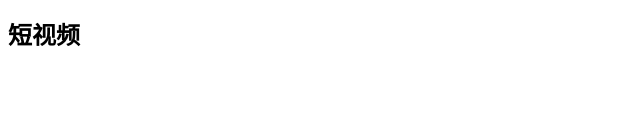
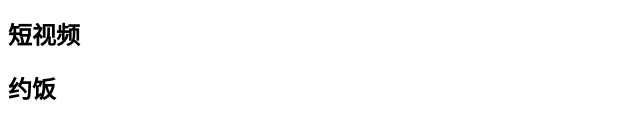
Before and after one commit to yn0t1me/dbhot, a plain HTML site: page index.html in a window 1280 px wide. Shown: the part 224-364 px from the top of the page, without its empty margins (0-640 px from the left). Drawn offline with Linux system fonts and the light colour scheme.

Commit message:
约饭功能

```diff
--- a/index.html
+++ b/index.html
@@ -10,5 +10,6 @@
 <h2>国产</h2>
 <h2>直播</h2>
 <h2>短视频</h2>
+<h2>约饭</h2>
 </body>
 </html>
```
